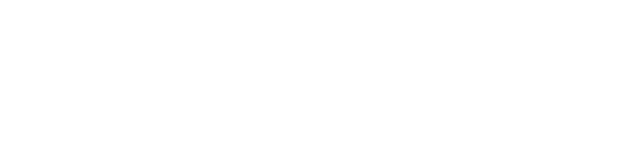
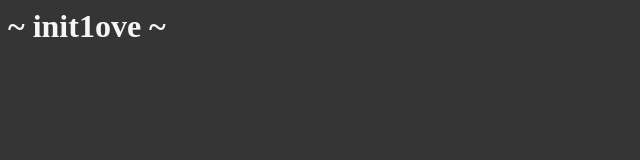
Before and after one commit to init1ove/init1ove.github.io, a plain HTML site: page index.html in a window 1280 px wide. Shown: the whole page, without its empty margins (0-640 px from the left). Drawn offline with Linux system fonts and the light colour scheme.

Commit message:
Update index.html

```diff
--- a/index.html
+++ b/index.html
@@ -1,12 +1,25 @@
 <html>
   <head>
   <title>init1ove</title>
+    <style>
+      body{
+        background-color: #353536;
+      }
+      .header{
+        color: whitesmoke;
+      }
+
+    </style>
+
+
   </head>
 
 
 
   <body>
-
+    <h1 class=header>
+      ~ init1ove ~
+    </h1>
 
 
   </body>
```
